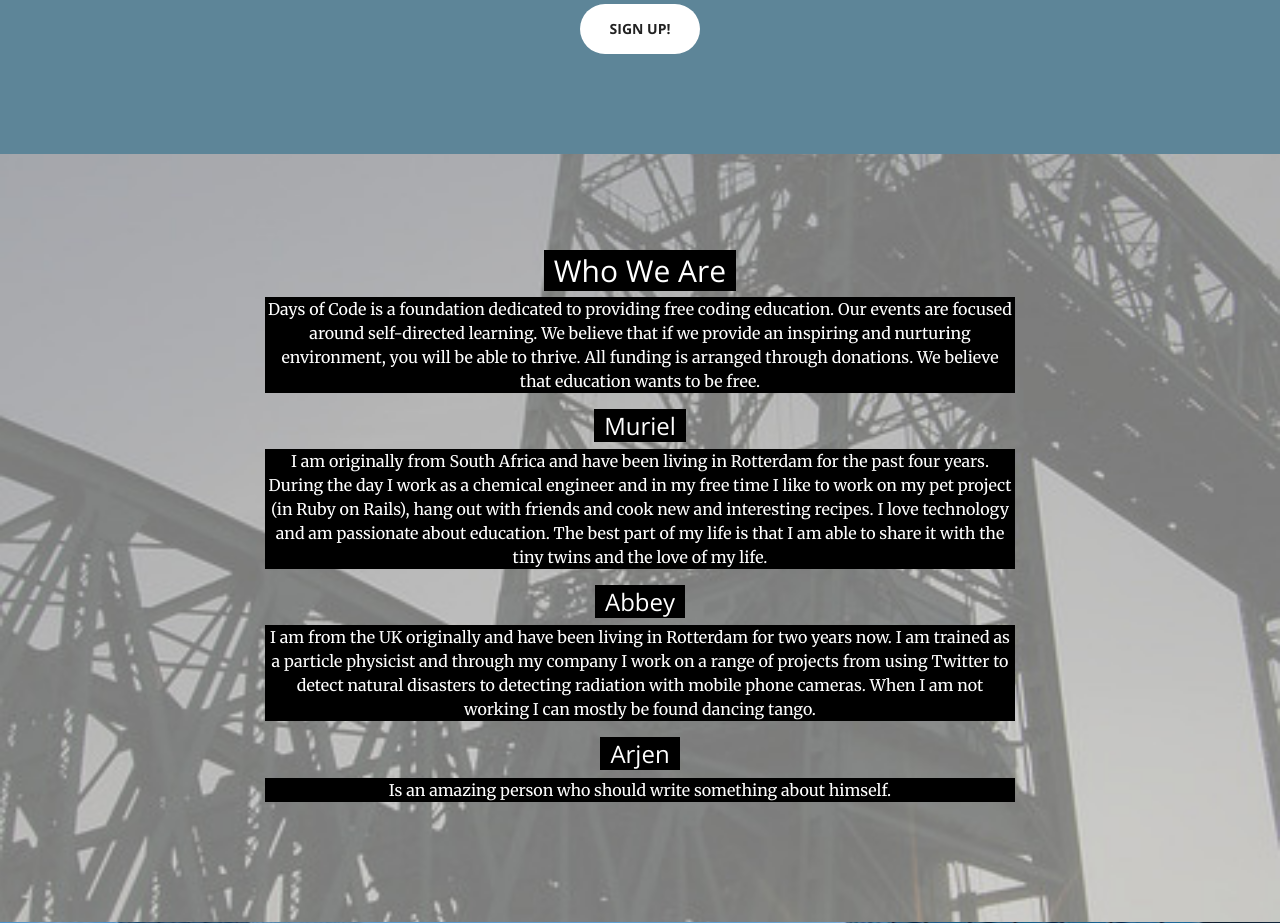
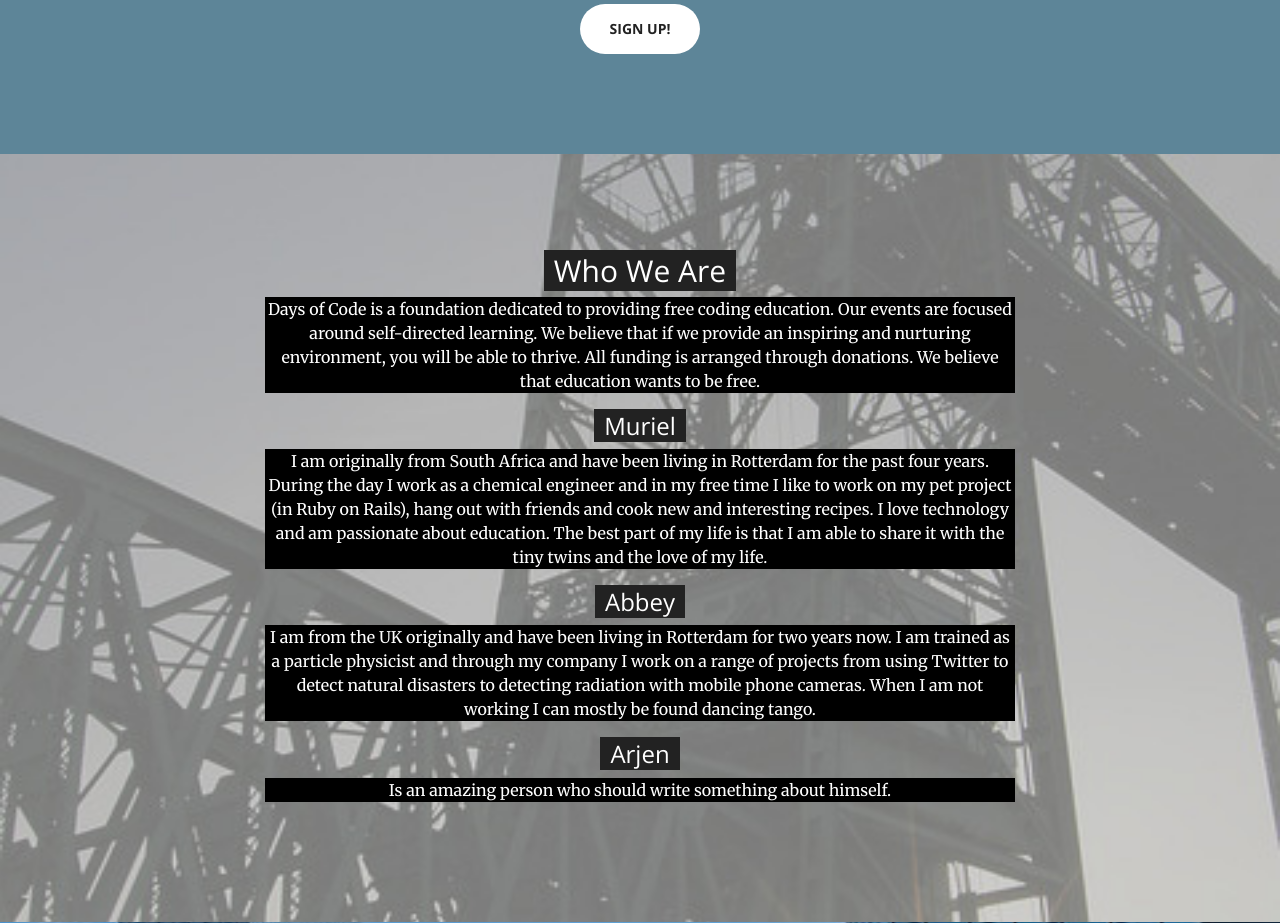
Before and after one commit to abbeywaldron/daysofcode, a PHP site: page /main.html in a window 1280 px wide. Shown: the part 1534-2457 px from the top of the page. Run offline with PHP 8.4, Linux system fonts and the light colour scheme.

Commit message:
filter in gimp

```diff
--- a/css/creative.css
+++ b/css/creative.css
@@ -251,7 +251,7 @@
       padding-left: 10px;
       padding-right: 10px;
       color: white;
-      background-color: black;
+      background-color: #222;
 }
 
 .inverted-tape {
```
